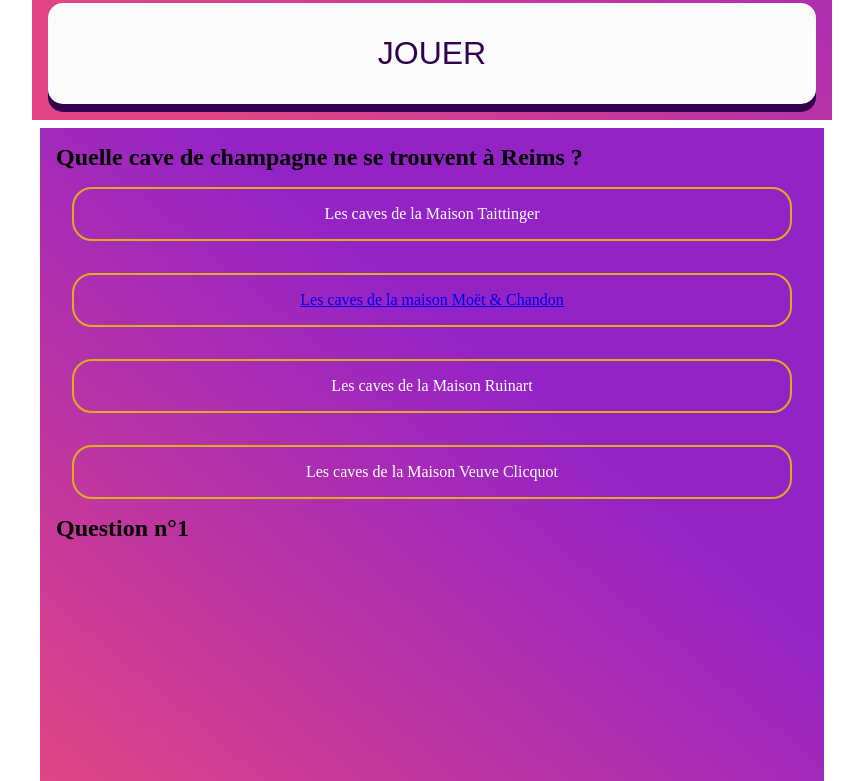
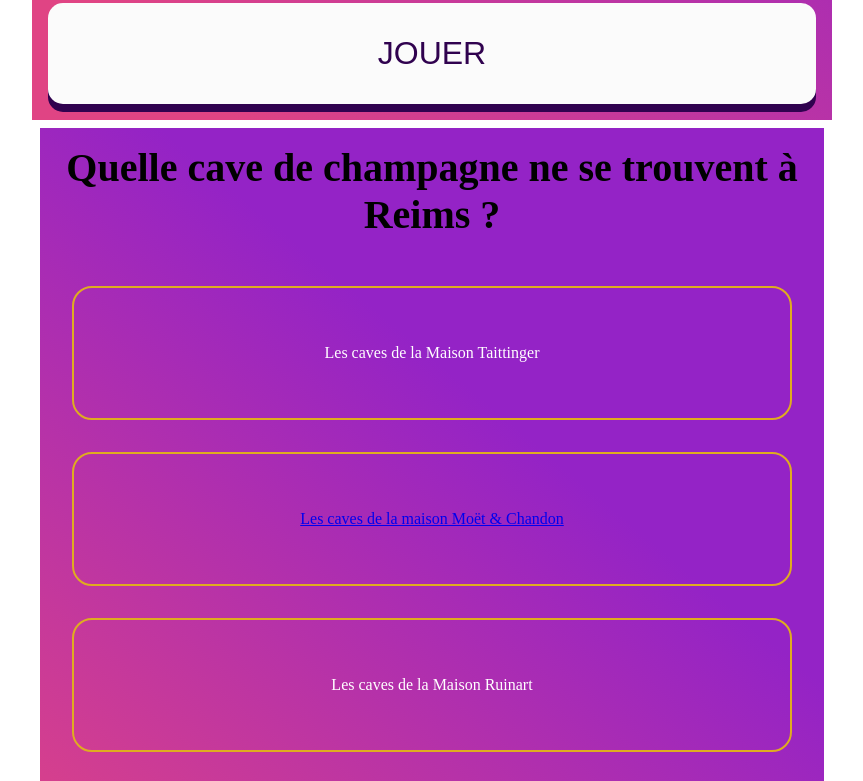
Before and after one commit to Fangornito/ReimsQuizz, a plain HTML site: page index.html in a window 1280 px wide. Shown: the part 909-1690 px from the top of the page, without its empty margins (208-1071 px from the left). Drawn offline with Linux system fonts and the light colour scheme; a script that the page names is missing.

Commit message:
made h1&h2 and labels style

```diff
--- a/src/style.css
+++ b/src/style.css
@@ -18,11 +18,13 @@
 
 label { /* caractéristiques des labels*/
   height: 100%;
-  display: block;
+  display: flex;
+  justify-content: center;
+  align-items: center;
   background: none;/*prend la couleur du background*/
   border: 2px solid rgb(223, 172, 32);/*bordure du label avant le click*/
   border-radius: 20px; /*Arrondis les coins des labels*/
-  padding: 1rem;
+  padding: 3.5rem;
   margin-bottom: 1rem;
   margin: 1rem;
   text-align: center;
@@ -206,6 +208,20 @@
   font-weight: 900;
 }
 
+/* Made h1&h2 changes*/
+h1 {
+  text-align: center;
+  font-size: 2.5rem;
+  padding-bottom: 2rem;
+}
+
+h2 {
+  text-align: center;
+  font-size: 4rem;
+  padding-top: 2.5rem;
+
+}
+
 
 
 @media only screen and (max-width: 700px) {
```
